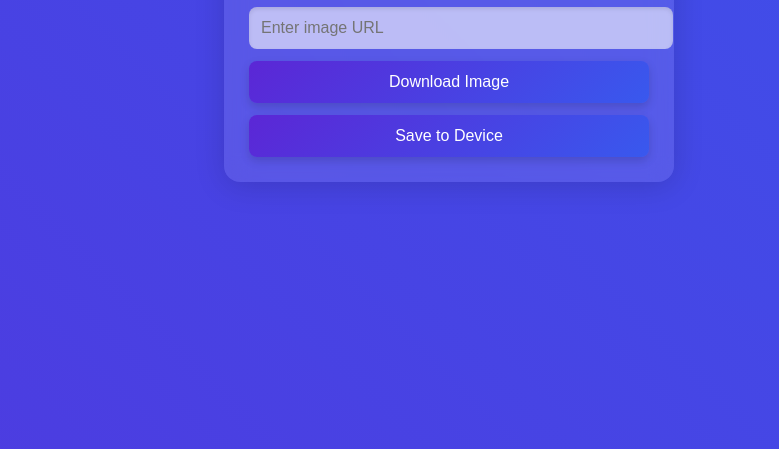
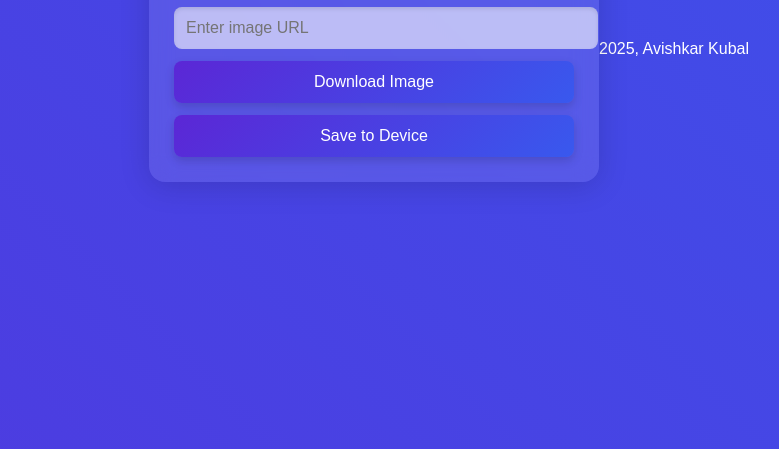
Before and after one commit to kubal-av/avishkar, a plain HTML site: page image.html in a window 1280 px wide. Shown: the part 351-800 px from the top of the page, without its empty margins (191-970 px from the left). Drawn offline with Linux system fonts and the light colour scheme.

Commit message:
Update image.html

```diff
--- a/image.html
+++ b/image.html
@@ -118,7 +118,7 @@
     <button onclick="saveImage()">Save to Device</button>
     <img id="previewImage" style="display: none;" />
 </div>
-
+<p>2025, Avishkar Kubal</p>
 <script>
 function downloadImage() {
     const url = document.getElementById('imageUrl').value;
```
